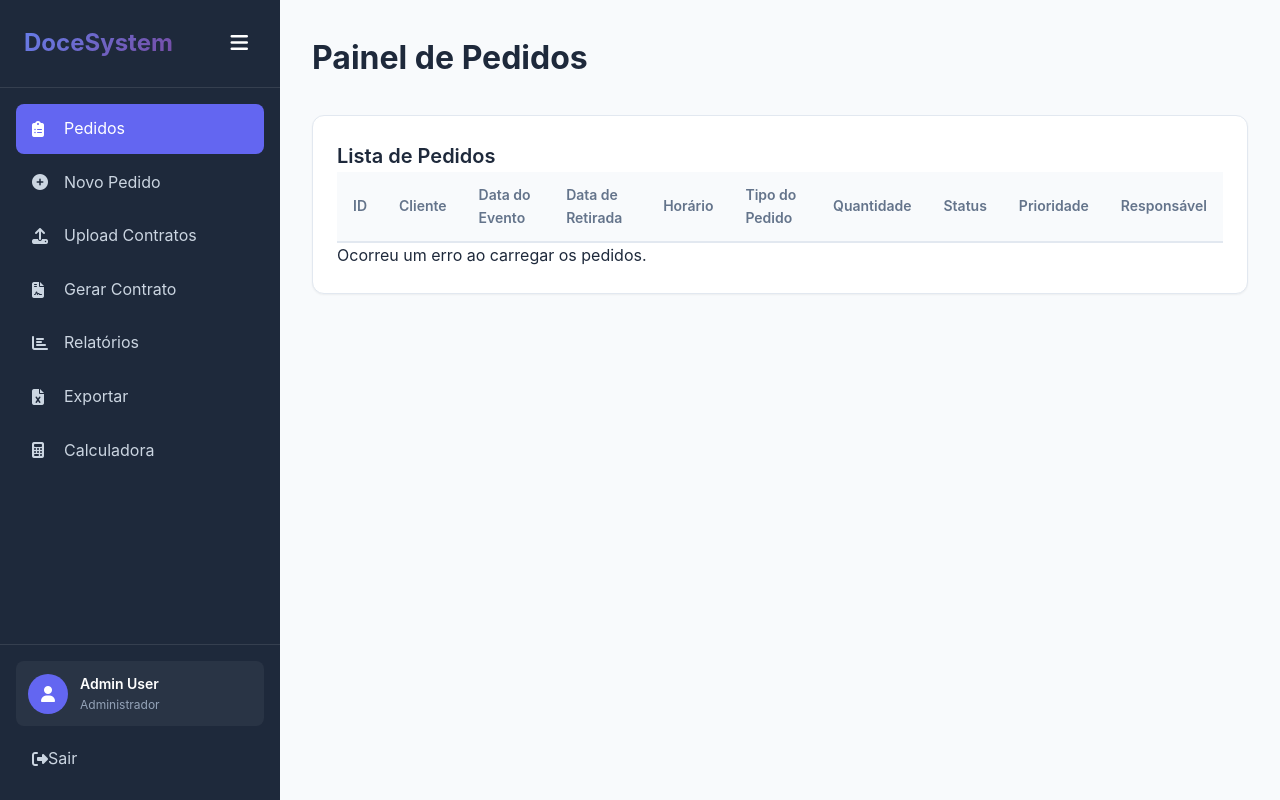
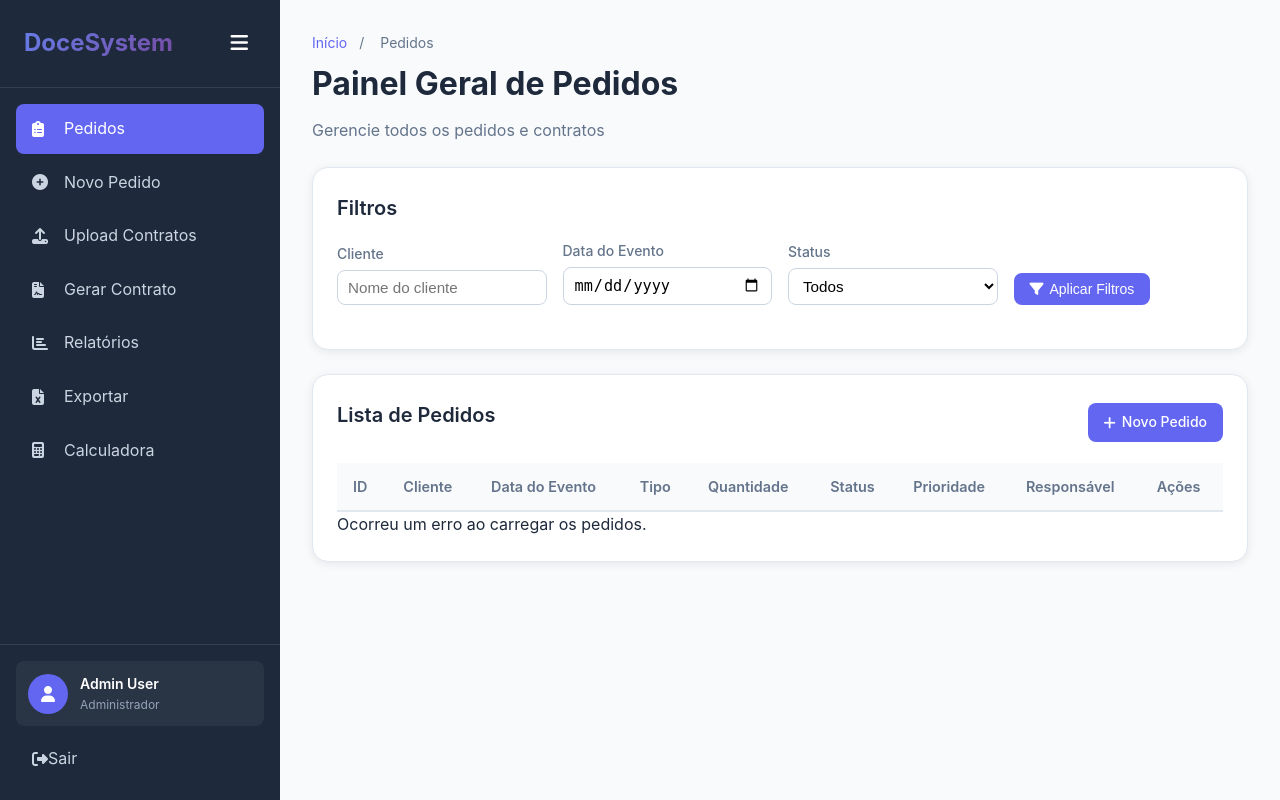
Before and after one commit to CaioDBP/ERP, a Flask app: page /pedidos in a window 1280 px wide. Run offline with Flask 3, Linux system fonts and the light colour scheme; lists and menus that the app fills with data are empty.

Commit message:
Painel de Pedidos

```diff
--- a/painel_pedidos/app/pedidos/routes.py
+++ b/painel_pedidos/app/pedidos/routes.py
@@ -7,8 +7,8 @@ from app.models import Pedido, User # Importamos nossos modelos
 
 pedidos_bp = Blueprint('pedidos', __name__, url_prefix='/api/pedidos')
 
-@pedidos_bp.route('', methods=['POST'])
-def create_pedido():
+@pedidos_bp.route('/cadastro', methods=['POST'])
+def create_pedido_cadastro():
     data = request.json
     user_id = request.headers.get('X-User-Id')
 
@@ -19,6 +19,72 @@ def create_pedido():
     required_fields = ['clienteNome', 'dataEvento', 'quantidade', 'tipoPedido', 'dataRetirada', 'horarioRetirada']
     if not all(field in data and data[field] for field in required_fields):
         return jsonify({'message': 'Campos obrigatórios faltando.'}), 400
+
+    # Em vez de criar um dicionário, criamos uma instância do nosso modelo Pedido
+    new_pedido = Pedido(
+        clienteNome=data['clienteNome'],
+        dataEvento=data['dataEvento'],
+        dataRetirada=data['dataRetirada'],
+        horarioRetirada=data['horarioRetirada'],
+        tipoPedido=data['tipoPedido'],
+        quantidade=int(data['quantidade']),
+        sabores=data.get('sabores', ''),
+        tipoEmbalagem=data.get('tipoEmbalagem', ''),
+        observacoes=data.get('observacoes', ''),
+        status='pendente',
+        prioridade=data.get('prioridade', 'normal'),
+        responsavel=data.get('responsavel', None),
+        user_id=user_id, # Ligamos o pedido ao usuário
+        # Campos do contrato
+        clienteRG=data.get('clienteRG', ''),
+        clienteCPF=data.get('clienteCPF', ''),
+        nomeContratado=data.get('nomeContratado', ''),
+        cnpjContratado=data.get('cnpjContratado', ''),
+        valorTotalPedidoContrato=data.get('valorTotalPedidoContrato', ''),
+        dataPagamentoContrato=data.get('dataPagamentoContrato', ''),
+        localEvento=data.get('localEvento', ''),
+        produtosContratadosJson=data.get('produtosContratadosJson', '[]')
+    )
+
+    # Adicionamos à sessão e salvamos no banco de dados
+    db.session.add(new_pedido)
+    db.session.commit()
+
+    return jsonify({'message': 'Pedido salvo com sucesso!', 'pedido': new_pedido.to_dict()}), 201
+
+
+
+@pedidos_bp.route('', methods=['POST'])
+def create_pedido():
+    """Essa função lida com o pedido que vem do upload contrato"""
+    data = request.json
+    user_id = request.headers.get('X-User-Id')
+
+    if not user_id:
+        return jsonify({'message': 'Usuário não autenticado.'}), 401
+
+    # Validação dos campos continua igual...
+    required_fields = ['clienteNome', 'dataEvento', 'quantidade', 'tipoPedido', 'dataRetirada', 'horarioRetirada']
+    if not all(field in data and data[field] for field in required_fields):
+        return jsonify({'message': 'Campos obrigatórios faltando.'}), 400
+
+    # ALTERAÇÃO QUE SALVA TODAS AS "DATAEVENTO" NO FORMATO YYYY-MM-DD
+
+    print("antes da formatacao", type(data["dataEvento"]))
+
+    # dataEvento = datetime.strptime(data['dataEvento'], '%d-%m-%Y').date()
+    dataEvento = data["dataEvento"]
+    # dataEvento = slice(dataEvento)
+    # print(dataEvento)
+    dias = dataEvento[0:2]
+    mes = dataEvento[3:5]
+    ano = dataEvento[6:10]
+    dataEvento = ano + "-" + mes +"-"+dias
+    data["dataEvento"] = dataEvento
+    # print(data["dataEvento"])
+
+
+
 
     # Em vez de criar um dicionário, criamos uma instância do nosso modelo Pedido
     new_pedido = Pedido(
--- a/painel_pedidos/app/static/js/pedidos.js
+++ b/painel_pedidos/app/static/js/pedidos.js
@@ -1,56 +1,158 @@
 const userId = localStorage.getItem("userId");
 
-document.addEventListener("DOMContentLoaded", async () => {
-    const tbody = document.getElementById('pedidosTableBody');
+document.addEventListener("DOMContentLoaded", () => {
+    carregarPedidos();
+
+    const formFiltros = document.getElementById("filtrosPedidos");
+    formFiltros.addEventListener("submit", (e) => {
+        e.preventDefault();
+        carregarPedidos();
+    });
+});
+
+async function carregarPedidos() {
+    const tbody = document.getElementById("pedidosTableBody");
     const mensagemErro = document.getElementById("mensagemErro");
+    tbody.innerHTML = "";
+
+    // --- Coleta dos filtros
+    const cliente = document.getElementById("clienteFiltro").value.trim();
+    const dataEvento = document.getElementById("filtroData").value; // YYYY-MM-DD from input
+    const status = document.getElementById("filtroStatus").value;
+
+    // Função utilitária: converte "YYYY-MM-DD" -> "DD/MM/YYYY"
+    const yyyyToDdMmYyyy = (isoDate) => {
+        if (!isoDate) return "";
+        const parts = isoDate.split("-");
+        if (parts.length !== 3) return isoDate;
+        return `${parts[2]}/${parts[1]}/${parts[0]}`;
+    };
+
+    // --- Monta URL com parâmetros
+    const params = new URLSearchParams();
+    if (cliente) params.append("cliente", cliente);
+    if (dataEvento) params.append("dataEvento", dataEvento);
+    if (status) params.append("status", status);
 
     try {
-        const response = await fetch("/api/pedidos", {
+        console.log("Buscando pedidos com params:", params.toString());
+        const response = await fetch(`/api/pedidos?${params.toString()}`, {
             headers: {
                 "Content-Type": "application/json",
                 "X-User-Id": userId
             }
         });
 
-        if (!response.ok) {
-            throw new Error(`Erro na resposta da API: ${response.status}`);
+        if (!response.ok) throw new Error(`Erro na resposta da API: ${response.status}`);
+        let pedidos = await response.json();
+
+        // Se veio vazio e havia filtro de data, tenta o fallback com DD/MM/YYYY
+        if ((Array.isArray(pedidos) && pedidos.length === 0) && dataEvento) {
+            const altParams = new URLSearchParams();
+            if (cliente) altParams.append("cliente", cliente);
+            altParams.append("dataEvento", yyyyToDdMmYyyy(dataEvento));
+            if (status) altParams.append("status", status);
+
+            console.log("Nenhum resultado. Tentando fallback com formato DD/MM/YYYY:", altParams.toString());
+            const altResp = await fetch(`/api/pedidos?${altParams.toString()}`, {
+                headers: {
+                    "Content-Type": "application/json",
+                    "X-User-Id": userId
+                }
+            });
+
+            if (altResp.ok) {
+                const altPedidos = await altResp.json();
+                if (Array.isArray(altPedidos) && altPedidos.length > 0) {
+                    console.log("Fallback retornou resultados.");
+                    pedidos = altPedidos;
+                } else {
+                    console.log("Fallback não retornou resultados.");
+                }
+            } else {
+                console.warn("Fallback retornou erro:", altResp.status);
+            }
         }
 
-        const pedidos = await response.json();
-
-        // Se não houver pedidos
-        if (pedidos.length === 0) {
-            tbody.innerHTML = `<tr><td colspan="10">Nenhum pedido encontrado.</td></tr>`;
+        if (!Array.isArray(pedidos) || pedidos.length === 0) {
+            tbody.innerHTML = `<tr><td colspan="9" class="text-center">Nenhum pedido encontrado.</td></tr>`;
             return;
         }
 
-        // Limpa o tbody antes de preencher
-        tbody.innerHTML = "";
-
         pedidos.forEach(pedido => {
-            const statusCapitalizado = pedido.status.charAt(0).toUpperCase() + pedido.status.slice(1);
-            const prioridadeCapitalizada = pedido.prioridade.charAt(0).toUpperCase() + pedido.prioridade.slice(1);
+            const statusCapitalizado = pedido.status ? pedido.status.charAt(0).toUpperCase() + pedido.status.slice(1) : "-";
+            const prioridadeCapitalizada = pedido.prioridade ? pedido.prioridade.charAt(0).toUpperCase() + pedido.prioridade.slice(1) : "Normal";
             const responsavel = pedido.responsavel || "Damaris";
 
-            const row = `
-                <tr>
-                    <td>${pedido.id}</td>
-                    <td>${pedido.clienteNome}</td>
-                    <td>${pedido.dataEvento}</td>
-                    <td>${pedido.dataRetirada}</td>
-                    <td>${pedido.horarioRetirada}</td>
-                    <td>${pedido.tipoPedido}</td>
-                    <td>${pedido.quantidade}</td>
-                    <td>${statusCapitalizado}</td>
-                    <td>${prioridadeCapitalizada}</td>
-                    <td>${responsavel}</td>
-                </tr>
-            `;
-            tbody.insertAdjacentHTML("beforeend", row);
+            const row = document.createElement("tr");
+            row.classList.add("align-middle");
+
+            row.innerHTML = `
+                <td>${pedido.id}</td>
+                <td>${pedido.clienteNome || "-"}</td>
+                <td>${pedido.dataEvento || "-"}</td>
+                <td>${pedido.tipoPedido || "-"}</td>
+                <td>${pedido.quantidade ?? "-"}</td>
+                <td><span class="badge ${pedido.status === 'confirmado' ? 'badge-success' : (pedido.status === 'producao' ? 'badge-warning' : 'badge-warning')}">${statusCapitalizado}</span></td>
+                <td><span class="badge ${pedido.prioridade === 'alta' || pedido.prioridade === 'urgente' ? 'badge-danger' : 'badge-secondary'}">${prioridadeCapitalizada}</span></td>
+                <td>${responsavel}</td>
+                <td class="text-center">
+                    <button class="btn btn-sm btn-outline-primary btn-detalhes me-2" title="Ver detalhes">
+                        <i class="fas fa-eye"></i>
+                    </button>
+                    <button class="btn btn-sm btn-outline-success btn-confirmar me-2" title="Confirmar pedido">
+                        <i class="fas fa-check"></i>
+                    </button>
+                    <button class="btn btn-sm btn-outline-danger btn-excluir" title="Excluir pedido">
+                        <i class="fas fa-trash-alt"></i>
+                    </button>
+                </td>
+                `;
+
+
+            // Listeners confirmar/excluir
+            row.querySelector(".btn-confirmar").addEventListener("click", async () => {
+                if (!confirm("Deseja confirmar este pedido?")) return;
+                try {
+                    const res = await fetch(`/api/pedidos/${pedido.id}`, {
+                        method: "PUT",
+                        headers: {
+                            "Content-Type": "application/json",
+                            "X-User-Id": userId
+                        },
+                        body: JSON.stringify({ status: "confirmado" })
+                    });
+                    if (!res.ok) throw new Error();
+                    alert("Pedido confirmado!");
+                    carregarPedidos();
+                } catch {
+                    alert("Erro ao confirmar pedido.");
+                }
+            });
+
+            row.querySelector(".btn-excluir").addEventListener("click", async () => {
+                if (!confirm("Tem certeza que deseja excluir este pedido?")) return;
+                try {
+                    const res = await fetch(`/api/pedidos/${pedido.id}`, {
+                        method: "DELETE",
+                        headers: {
+                            "Content-Type": "application/json",
+                            "X-User-Id": userId
+                        }
+                    });
+                    if (!res.ok) throw new Error();
+                    alert("Pedido excluído!");
+                    carregarPedidos();
+                } catch {
+                    alert("Erro ao excluir pedido.");
+                }
+            });
+
+            tbody.appendChild(row);
         });
 
     } catch (error) {
         console.error("Erro ao carregar pedidos:", error);
         mensagemErro.style.display = "block";
     }
-});
+}
--- a/painel_pedidos/app/templates/novo_pedido.html
+++ b/painel_pedidos/app/templates/novo_pedido.html
@@ -137,7 +137,7 @@ document.addEventListener('DOMContentLoaded', function() {
         pedidoData.sabores = nomesProdutos.join(', ');
 
         try {
-            const response = await fetch('/api/pedidos', {
+            const response = await fetch('/api/pedidos/cadastro', {
                 method: 'POST',
                 headers: {
                     'Content-Type': 'application/json',
--- a/painel_pedidos/app/templates/pedidos.html
+++ b/painel_pedidos/app/templates/pedidos.html
@@ -3,44 +3,266 @@
 {% block title %}Painel de Pedidos - DoceSystem{% endblock %}
 
 {% block content %}
+
 <div class="page-header">
-  <h3 class="page-title">Painel de Pedidos</h3>
+  <div class="breadcrumbs">
+    <a href="/pedidos">Início</a>
+    <span>/</span>
+    <span>Pedidos</span>
+  </div>
+  <h1 class="page-title">Painel Geral de Pedidos</h1>
+  <p class="page-subtitle">Gerencie todos os pedidos e contratos</p>
 </div>
 
-<div class="card">
+<!-- ======== CARTÃO DE FILTROS ======== -->
+<div class="card filtros-card">
   <div class="card-body">
-    <h4 class="card-title">Lista de Pedidos</h4>
+    <h2 class="card-title">Filtros</h2>
 
-    <!-- Tabela de pedidos -->
+    <form id="filtrosPedidos" class="filters-form">
+      <div class="filters-grid">
+        <div class="form-group">
+          <label for="clienteFiltro">Cliente</label>
+          <input type="text" id="clienteFiltro" name="cliente" class="form-control" placeholder="Nome do cliente">
+        </div>
+
+        <div class="form-group">
+          <label for="dataEventoFiltro">Data do Evento</label>
+          <input type="date" id="filtroData" name="dataEvento" class="form-control">
+        </div>
+
+        <div class="form-group">
+          <label for="statusFiltro">Status</label>
+          <select id="filtroStatus" name="status" class="form-select">
+            <option value="">Todos</option>
+            <option value="pendente">Pendente</option>
+            <option value="producao">Produção</option>
+            <option value="confirmado">Confirmado</option>
+          </select>
+        </div>
+
+        <div class="form-group filtro-botao">
+          <button type="submit" class="btn btn-primary">
+            <i class="fas fa-filter"></i> Aplicar Filtros
+          </button>
+        </div>
+      </div>
+    </form>
+  </div>
+</div>
+
+<!-- ======== CARTÃO DE LISTA DE PEDIDOS ======== -->
+<div class="card lista-pedidos-card">
+  <div class="card-body">
+    <div class="card-header-flex">
+      <h2 class="card-title">Lista de Pedidos</h2>
+      <a href="/pedidos/novo" class="btn btn-primary">
+        <i class="fas fa-plus"></i> Novo Pedido
+      </a>
+    </div>
+
     <div class="table-responsive">
-      <table class="table table-hover" id="tabelaPedidos">
+      <table class="table table-hover">
         <thead>
           <tr>
             <th>ID</th>
             <th>Cliente</th>
             <th>Data do Evento</th>
-            <th>Data de Retirada</th>
-            <th>Horário</th>
-            <th>Tipo do Pedido</th>
+            <th>Tipo</th>
             <th>Quantidade</th>
             <th>Status</th>
             <th>Prioridade</th>
             <th>Responsável</th>
+            <th>Ações</th>
           </tr>
         </thead>
         <tbody id="pedidosTableBody">
-          <!-- Linhas serão preenchidas via JS -->
+          <!-- Linhas preenchidas via JS -->
         </tbody>
       </table>
     </div>
 
-    <!-- Área de feedback -->
     <div id="mensagemErro" class="text-danger mt-3" style="display:none;">
       Ocorreu um erro ao carregar os pedidos.
     </div>
   </div>
 </div>
 
-<!-- Importa o JS que carrega os pedidos -->
+<!-- Importa o JS funcional existente -->
 <script src="{{ url_for('static', filename='js/pedidos.js') }}"></script>
+
+<!-- ======== ESTILO LOCAL ======== -->
+<style>
+/* 🎨 VARIÁVEIS DE TEMA */
+:root {
+  --primary-color: #6366f1;
+  --primary-hover: #4f46e5;
+  --success: #10b981;
+  --warning: #f59e0b;
+  --danger: #ef4444;
+  --text-main: #1e293b;
+  --text-secondary: #64748b;
+  --card-bg: #fff;
+}
+
+/* ===== CABEÇALHO ===== */
+.page-header {
+  margin-bottom: 1.5rem;
+}
+.breadcrumbs {
+  font-size: 0.875rem;
+  color: var(--text-secondary);
+  margin-bottom: 0.25rem;
+}
+.breadcrumbs a {
+  color: var(--primary-color);
+  text-decoration: none;
+}
+.breadcrumbs span {
+  margin: 0 4px;
+}
+.page-title {
+  font-size: 2rem;
+  font-weight: 700;
+  color: var(--text-main);
+}
+.page-subtitle {
+  font-size: 1rem;
+  color: var(--text-secondary);
+}
+
+/* ===== CARTÕES ===== */
+.card {
+  background: var(--card-bg);
+  border-radius: 16px;
+  box-shadow: 0 2px 10px rgba(0,0,0,0.08);
+  margin-bottom: 1.5rem;
+}
+.card-body {
+  padding: 1.5rem;
+}
+.card-title {
+  font-size: 1.25rem;
+  font-weight: 600;
+  margin-bottom: 1rem;
+  color: var(--text-main);
+}
+
+/* ===== FILTROS ===== */
+.filters-grid {
+  display: grid;
+  grid-template-columns: repeat(auto-fit, minmax(180px, 1fr));
+  gap: 1rem;
+  align-items: end;
+}
+.form-group label {
+  font-size: 0.875rem;
+  color: var(--text-secondary);
+  font-weight: 500;
+  margin-bottom: 4px;
+  display: block;
+}
+.form-control, .form-select {
+  width: 100%;
+  padding: 8px 10px;
+  border: 1px solid #cbd5e1;
+  border-radius: 8px;
+  font-size: 0.95rem;
+}
+.form-control:focus, .form-select:focus {
+  border-color: var(--primary-color);
+  outline: none;
+  box-shadow: 0 0 0 2px rgba(99,102,241,0.2);
+}
+.btn {
+  border: none;
+  border-radius: 8px;
+  padding: 8px 16px;
+  cursor: pointer;
+  font-weight: 500;
+  display: inline-flex;
+  align-items: center;
+  gap: 6px;
+  transition: all 0.2s ease;
+}
+.btn-primary {
+  background: var(--primary-color);
+  color: white;
+}
+.btn-primary:hover {
+  background: var(--primary-hover);
+}
+
+/* ===== LISTA DE PEDIDOS ===== */
+.card-header-flex {
+  display: flex;
+  justify-content: space-between;
+  align-items: center;
+  margin-bottom: 1rem;
+}
+.table thead th {
+  background: #f8fafc;
+  font-weight: 600;
+  color: var(--text-secondary);
+  font-size: 0.9rem;
+  border-bottom: 2px solid #e2e8f0;
+}
+.table td {
+  vertical-align: middle;
+  font-size: 0.95rem;
+}
+.pedido-row td:first-child {
+  font-weight: 600;
+  color: var(--text-main);
+}
+
+/* ===== BOTÕES DE AÇÃO ===== */
+.btn-icon {
+  width: 32px;
+  height: 32px;
+  border-radius: 8px;
+  display: inline-flex;
+  align-items: center;
+  justify-content: center;
+  margin-right: 4px;
+  transition: all 0.2s ease;
+  font-size: 0.9rem;
+}
+.btn-icon i {
+  pointer-events: none;
+}
+.btn-success {
+  background: var(--success);
+  color: white;
+}
+.btn-danger {
+  background: var(--danger);
+  color: white;
+}
+.btn-icon:hover {
+  opacity: 0.85;
+}
+
+/* ===== NENHUM PEDIDO ===== */
+.empty-message {
+  text-align: center;
+  color: var(--text-secondary);
+  padding: 2rem 0;
+}
+.empty-message i {
+  font-size: 2rem;
+  margin-bottom: 0.5rem;
+}
+
+/* ===== RESPONSIVIDADE ===== */
+@media (max-width: 768px) {
+  .filters-grid {
+    grid-template-columns: 1fr;
+  }
+  .table {
+    font-size: 0.85rem;
+  }
+}
+</style>
+
 {% endblock %}
```
Also changed, not shown: painel_pedidos/app/static/css/style.css (+36 -0 lines), painel_pedidos/app/static/css/style_pedidos.css (added, +81 -0 lines), painel_pedidos/instance/site.db.
